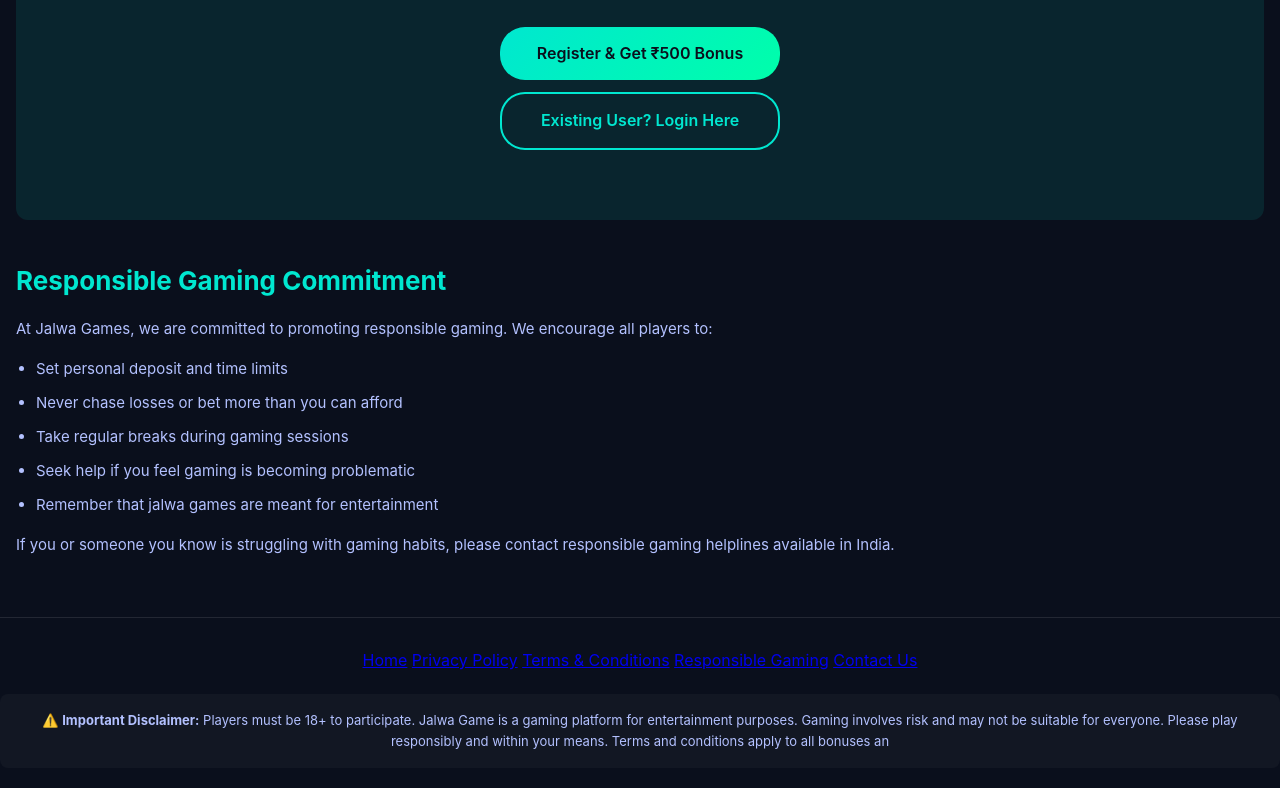
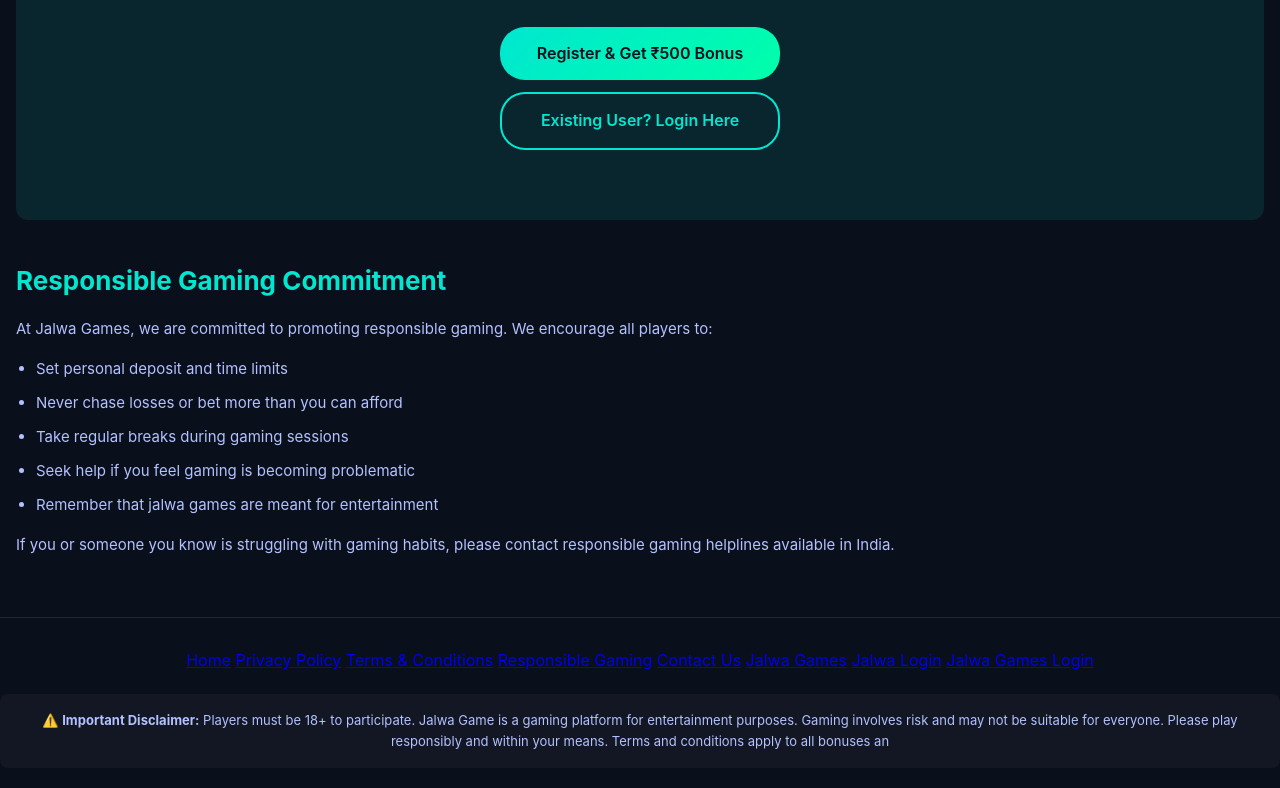
Before and after one commit to unknitin07/seo-jalwa-, a plain HTML site: page index.html in a window 1280 px wide. Shown: the part 8508-9296 px from the top of the page. Drawn offline with Linux system fonts and the light colour scheme.

Commit message:
Update index.html

```diff
--- a/index.html
+++ b/index.html
@@ -749,6 +749,9 @@
         <a href="https://jalwagamee.netlify.app/terms.html">Terms & Conditions</a>
         <a href="https://jalwagamee.netlify.app/responsible.html">Responsible Gaming</a>
         <a href="https://jalwagamee.netlify.app/contact.html">Contact Us</a>
+      <a href="https://jalwagamee.netlify.app/jalwagames.html">Jalwa Games</a>
+      <a href="https://jalwagamee.netlify.app/jalwalogin.html">Jalwa Login</a>
+      <a href="https://jalwagamee.netlify.app/jalwagameslogin.html">Jalwa Games Login</a>
     </div>
 
       <div class="disclaimer">
```
